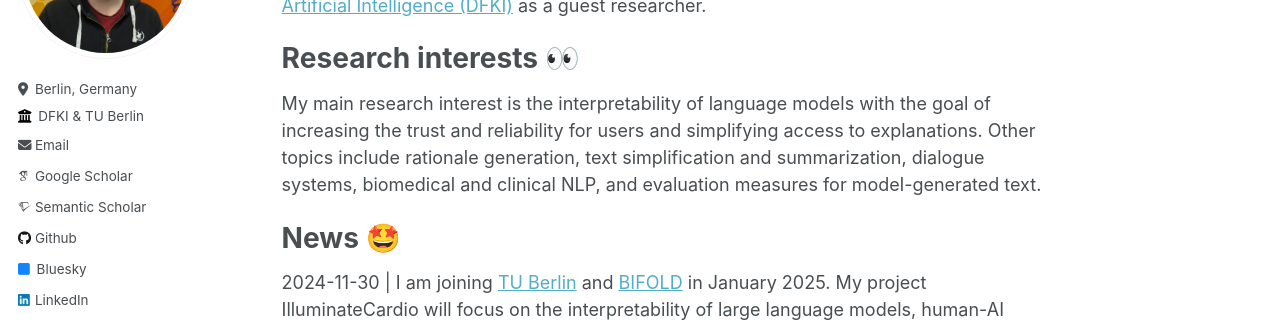
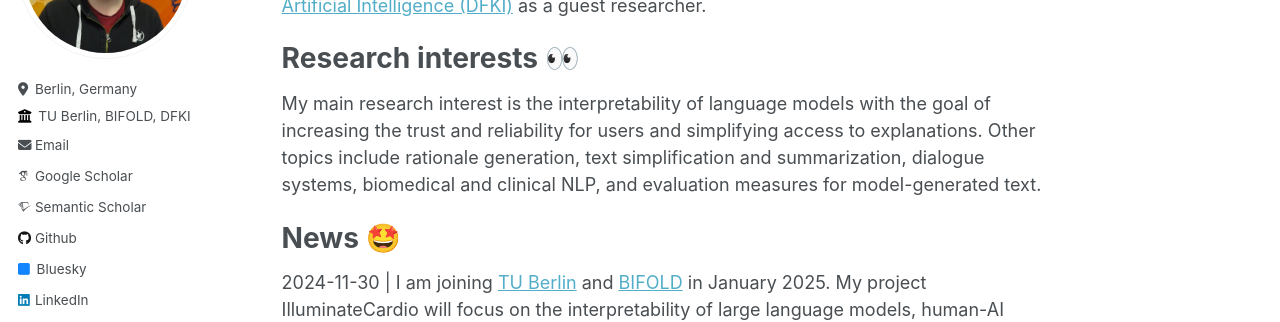
Before and after one commit to nfelnlp/nfelnlp.github.io, a Jekyll site: the page built from index.md, in a window 1280 px wide. Shown: the part 202-524 px from the top of the page. Built offline with Jekyll 4.4.1, drawn with Linux system fonts in a browser that asks for light colours; some web fonts are replaced.

Commit message:
Update sidebar.

```diff
--- a/_config.yml
+++ b/_config.yml
@@ -27,7 +27,7 @@ author:
   pronouns         : # example: "she/her"
   bio              : ""
   location         : "Berlin, Germany"
-  employer         : "DFKI & TU Berlin"
+  employer         : "TU Berlin, BIFOLD, DFKI"
   uri              : # URL
   email            : "nils.feldhus@dfki.de"
 
@@ -49,7 +49,7 @@ author:
   stackoverflow    : # User number or user number and name (i.e., use "1" or "1/jeff-atwood")
 
   # Social media
-  bluesky          : "nfel" # Replace this with you Bluesky username
+  bluesky          : "nfel.bsky.social" # Replace this with you Bluesky username
   facebook         : # Username
   flickr           : # Username
   foursquare       : # Username
```
